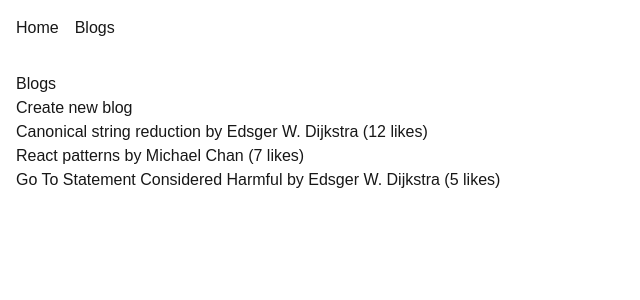
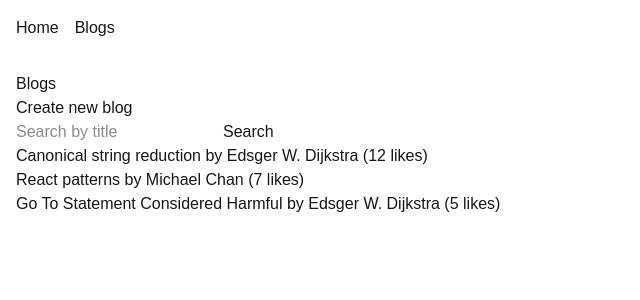
Before and after one commit to sjdumas/fso-blog-app, a Next.js app: page /blogs in a window 1280 px wide. Shown: the top 300 px of the page, without its empty margins (0-640 px from the left). Built offline with nearby package versions, Linux system fonts and the light colour scheme.

Commit message:
feat: add title search to blogs list using URL search params

```diff
--- a/app/blogs/page.tsx
+++ b/app/blogs/page.tsx
@@ -1,21 +1,57 @@
 import Link from "next/link";
+import { Suspense } from "react";
 import { getBlogs } from "@/lib/blogs";
 
-export default function BlogsPage() {
-    const blogs = [...getBlogs()].sort((a, b) => b.likes - a.likes);
+interface BlogsPageProps {
+    searchParams: Promise<{ filter?: string | string[] }>;
+}
 
+async function FilteredBlogList({ searchParams }: BlogsPageProps) {
+    const { filter } = await searchParams;
+    const searchTerm = typeof filter === "string" ? filter : "";
+
+    const blogs = getBlogs()
+        .filter((blog) =>
+            blog.title.toLowerCase().includes(searchTerm.toLowerCase()),
+        )
+        .sort((a, b) => b.likes - a.likes);
+
+    return (
+        <div>
+            <form action="/blogs">
+                <input
+                    type="text"
+                    name="filter"
+                    defaultValue={searchTerm}
+                    placeholder="Search by title"
+                    aria-label="Search blogs by title"
+                />
+                <button type="submit">Search</button>
+            </form>
+            {blogs.length === 0 ? (
+                <p>No blogs match your search.</p>
+            ) : (
+                <ul>
+                    {blogs.map((blog) => (
+                        <li key={blog.id}>
+                            <Link href={`/blogs/${blog.id}`}>{blog.title}</Link> by{" "}
+                            {blog.author} ({blog.likes} likes)
+                        </li>
+                    ))}
+                </ul>
+            )}
+        </div>
+    );
+}
+
+export default function BlogsPage({ searchParams }: BlogsPageProps) {
     return (
         <div>
             <h1>Blogs</h1>
             <Link href="/blogs/new">Create new blog</Link>
-            <ul>
-                {blogs.map((blog) => (
-                    <li key={blog.id}>
-                        <Link href={`/blogs/${blog.id}`}>{blog.title}</Link> by {blog.author} (
-                        {blog.likes} likes)
-                    </li>
-                ))}
-            </ul>
+            <Suspense fallback={<p>Loading blogs...</p>}>
+                <FilteredBlogList searchParams={searchParams} />
+            </Suspense>
         </div>
     );
 }
```
